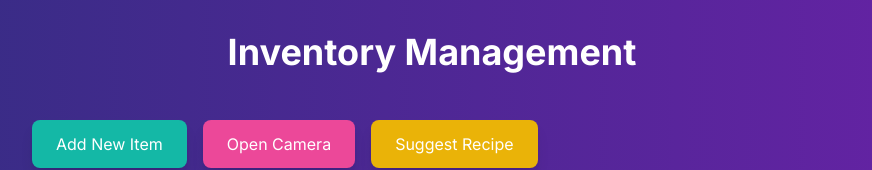
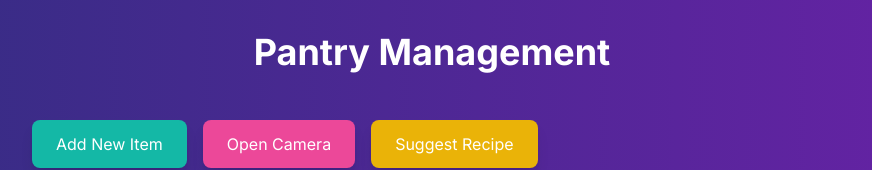
Before and after one commit to gerardjr42/pantry_app, a Next.js app: page / in a window 1280 px wide. Shown: the top 170 px of the page, without its empty margins (208-1080 px from the left). Built offline with nearby package versions, Linux system fonts and the light colour scheme; no server answers; the database is empty.

Commit message:
Change project title to 'Pantry App'

```diff
--- a/app/page.js
+++ b/app/page.js
@@ -119,7 +119,7 @@ export default function Home() {
   return (
     <div className="bg-gradient-to-r from-indigo-900 to-purple-800 min-h-screen">
       <h1 className="text-4xl font-bold text-center py-8 text-white">
-        Inventory Management
+        Pantry Management
       </h1>
       <div className="flex flex-col items-center justify-start w-screen min-h-screen gap-6 p-4">
         <motion.div
```
